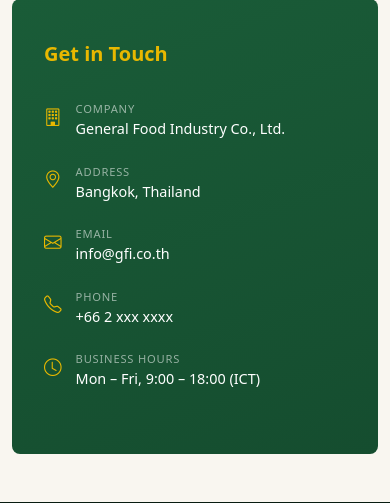
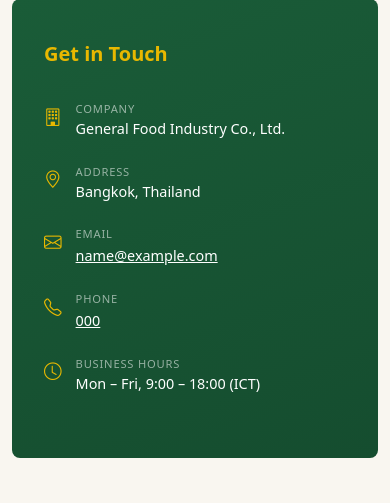
Before and after one commit to nufelroknidev/General-Food-Industry-Co.-Ltd.-GFI-Website, a Django app: page /en/contact/ in a window 390 px wide; the page is wider, and only the part inside the window is pictured. Shown: the part 1231-1734 px from the top of that part. Run offline with Django 5.2, Linux system fonts and the light colour scheme; tables that the repository leaves empty hold one stand-in row (values such as "Sample post"); some libraries are stand-ins or nearby versions.

Commit message:
polish: SEO tags, mobile grid fix, contact SiteSettings, news excerpt
- base.html: canonical URL, SVG/PNG favicon, Open Graph tags (og:title,
  og:description, og:url, og:type, og:site_name)
- home.html: remove flex-nowrap + overflow-hidden on category and featured
  product rows — items were clipped on mobile instead of wrapping
- home.html, detail.html: og:title and og:description blocks for page-specific sharing
- contact/inquiry.html: email and phone now read from SITE_SETTINGS instead
  of hardcoded placeholder values
- news/list.html: post.content|striptags before truncatewords — Summernote
  HTML was leaking raw tags into the card excerpt
- products.css: overflow-x: auto on specs container for long spec values on mobile

```diff
--- a/static/css/components/products.css
+++ b/static/css/components/products.css
@@ -322,6 +322,7 @@
     background-color: #fff;
     padding: 1.5rem;
     box-shadow: var(--gfi-shadow-sm);
+    overflow-x: auto;
 }
 
 .product-detail__specs-heading {
--- a/templates/base.html
+++ b/templates/base.html
@@ -6,6 +6,14 @@
     <meta name="viewport" content="width=device-width, initial-scale=1.0">
     <title>{% block title %}General Food Industry Co., Ltd.{% endblock %}</title>
     <meta name="description" content="{% block meta_description %}GFI — Import, export and distribution of food additives and ingredients.{% endblock %}">
+    <link rel="canonical" href="{{ request.scheme }}://{{ request.get_host }}{{ request.path }}">
+    <link rel="icon" type="image/svg+xml" href="{% static 'img/logo.svg' %}">
+    <link rel="icon" type="image/png" href="{% static 'img/logo.png' %}">
+    <meta property="og:type" content="website">
+    <meta property="og:url" content="{{ request.scheme }}://{{ request.get_host }}{{ request.path }}">
+    <meta property="og:title" content="{% block og_title %}General Food Industry Co., Ltd. — Food Additives & Ingredients{% endblock %}">
+    <meta property="og:description" content="{% block og_description %}GFI imports, exports, and distributes premium food additives and ingredients across Southeast Asia.{% endblock %}">
+    <meta property="og:site_name" content="General Food Industry Co., Ltd.">
 
     <!-- Fonts -->
     <link rel="preconnect" href="https://fonts.googleapis.com">
--- a/templates/contact/inquiry.html
+++ b/templates/contact/inquiry.html
@@ -106,7 +106,7 @@
                         <i class="bi bi-envelope contact-info__icon"></i>
                         <div>
                             <p class="contact-info__label mb-0">{% trans "Email" %}</p>
-                            <p class="contact-info__value mb-0">info@gfi.co.th</p>
+                            <a href="mailto:{{ SITE_SETTINGS.email }}" class="contact-info__value mb-0">{{ SITE_SETTINGS.email }}</a>
                         </div>
                     </div>
 
@@ -114,7 +114,7 @@
                         <i class="bi bi-telephone contact-info__icon"></i>
                         <div>
                             <p class="contact-info__label mb-0">{% trans "Phone" %}</p>
-                            <p class="contact-info__value mb-0">+66 2 xxx xxxx</p>
+                            <a href="tel:{{ SITE_SETTINGS.phone_dialable }}" class="contact-info__value mb-0">{{ SITE_SETTINGS.phone }}</a>
                         </div>
                     </div>
 
--- a/templates/news/list.html
+++ b/templates/news/list.html
@@ -28,7 +28,7 @@
                     <div class="news-card__body">
                         <p class="news-card__meta">{{ post.published_date|date:"DATE_FORMAT" }}</p>
                         <h2 class="news-card__title">{{ post.title }}</h2>
-                        <p class="news-card__excerpt">{{ post.content|truncatewords:20 }}</p>
+                        <p class="news-card__excerpt">{{ post.content|striptags|truncatewords:20 }}</p>
                         <a href="{% url 'news:detail' post.slug %}" class="btn btn-gfi-primary btn-sm mt-auto">
                             {% trans "Read More" %}
                         </a>
--- a/templates/products/detail.html
+++ b/templates/products/detail.html
@@ -3,6 +3,8 @@
 
 {% block title %}{% if product.meta_title %}{{ product.meta_title }}{% else %}{{ product.name }} — {% trans "GFI" %}{% endif %}{% endblock %}
 {% block meta_description %}{% if product.meta_description %}{{ product.meta_description }}{% else %}{% blocktrans with name=product.name %}{{ name }} — food additive available through General Food Industry Co., Ltd.{% endblocktrans %}{% endif %}{% endblock %}
+{% block og_title %}{{ product.name }} — {% trans "GFI" %}{% endblock %}
+{% block og_description %}{% if product.description %}{{ product.description|truncatewords:30 }}{% else %}{% blocktrans with name=product.name %}{{ name }} — food additive available through General Food Industry Co., Ltd.{% endblocktrans %}{% endif %}{% endblock %}
 
 {% block content %}
 
```
Also changed, not shown: templates/pages/home.html (+4 -6 lines).
